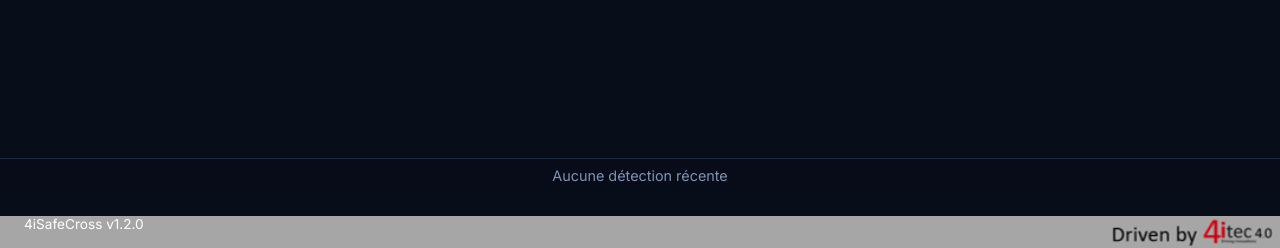
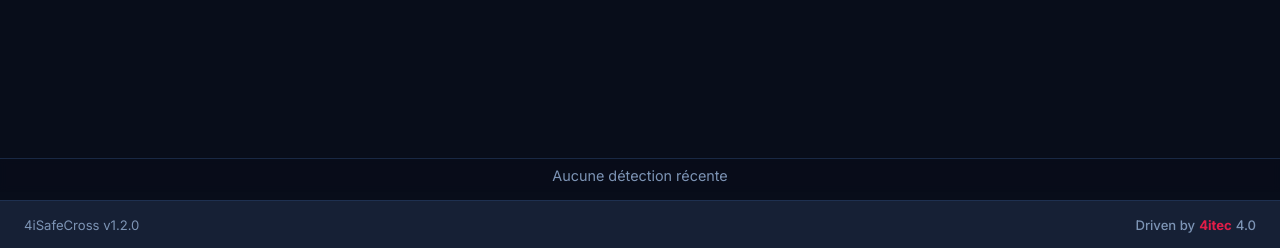
Before and after one commit to frankkubler/4iSafeCross, a Flask app: page / in a window 1280 px wide. Shown: the part 552-800 px from the top of the page. Run offline with Flask 3, Linux system fonts and the light colour scheme; data that the repository does not hold is empty; parts of the project's set-up code (start-up, migrations or seed data) failed here and were passed over.

Commit message:
feat: refactor le bandeau bas en CSS pur et mise à jour du style

```diff
--- a/templates/index.html
+++ b/templates/index.html
@@ -8,16 +8,35 @@
     <style>
         /* ── Styles spécifiques à la page Control Center ── */
 
-        /* Bandeau bas image */
-        .footer-banner {
-            width: 100vw;
-            max-width: 100%;
-            display: block;
-            margin: 0 auto;
+        /* Bandeau bas CSS pur (remplace bottom1080.png) */
+        .footer-bar {
             position: fixed;
             left: 0;
             bottom: 0;
-            z-index: 100;
+            width: 100vw;
+            height: 48px;
+            background: var(--bg-elevated);
+            border-top: 1px solid var(--border);
+            display: flex;
+            align-items: center;
+            justify-content: space-between;
+            padding: 0 24px;
+            z-index: 101;
+            font-family: 'Inter', Arial, Helvetica, sans-serif;
+            font-size: 0.82rem;
+            color: var(--text-secondary);
+            pointer-events: none;
+        }
+        .footer-bar .footer-driven {
+            display: flex;
+            align-items: center;
+            gap: 4px;
+            font-weight: 500;
+            color: var(--text-secondary);
+        }
+        .footer-bar .footer-driven .brand-name {
+            color: #e11d48;
+            font-weight: 700;
         }
 
         /* Espace pour le bandeau bas + galerie */
@@ -729,10 +748,10 @@
         </div>
     </div>
 
-    <!-- ── Bandeau bas (conservé tel quel) ── -->
-    <img src="{{ url_for('static', filename='res/bottom1080.png') }}" class="footer-banner" alt="Bandeau bas">
-    <div style="position:fixed;left:0;bottom:0;width:100vw;height:48px;display:flex;align-items:center;text-align:left;font-size:0.85em;color:#fff;background:transparent;z-index:101;padding-left:24px;pointer-events:none;font-family:'Inter',Arial,Helvetica,sans-serif;">
-        {{ app_name }} v{{ app_version }}
+    <!-- ── Bandeau bas CSS pur (remplace bottom1080.png) ── -->
+    <div class="footer-bar">
+        <span>{{ app_name }} v{{ app_version }}</span>
+        <span class="footer-driven">Driven by <span class="brand-name">4itec</span> 4.0</span>
     </div>
 
     <!-- ── Galerie des dernières détections ── -->
```
